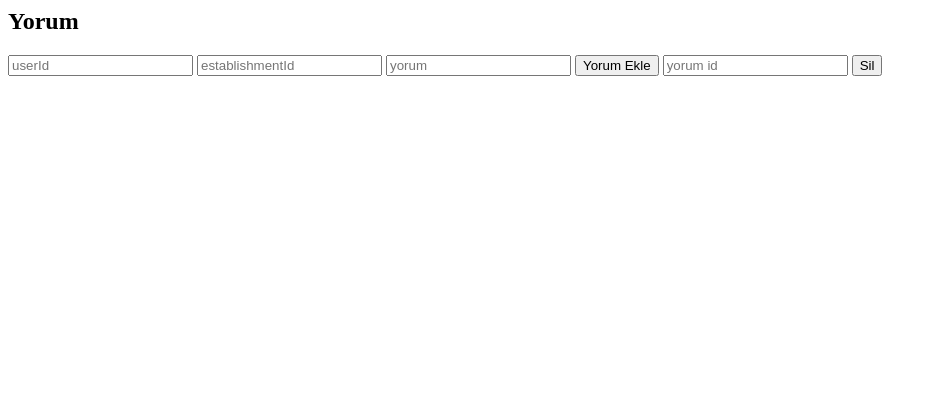
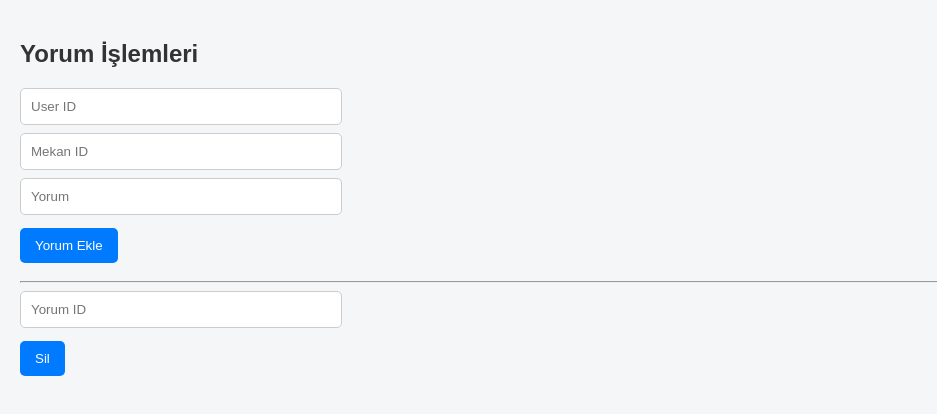
Before and after one commit to emrekose20/SearchCom, a plain HTML site: page Web-Frontend/comments.html in a window 1280 px wide. Shown: the whole page, without its empty margins (0-937 px from the left). Drawn offline with Linux system fonts and the light colour scheme.

Commit message:
Update comments.html

```diff
--- a/Web-Frontend/comments.html
+++ b/Web-Frontend/comments.html
@@ -1,12 +1,24 @@
-<h2>Yorum</h2>
+<!DOCTYPE html>
+<html>
+<head>
+  <title>Yorum</title>
+  <link rel="stylesheet" href="css/style.css">
+</head>
+<body>
 
-<input id="userId" placeholder="userId">
-<input id="establishmentId" placeholder="establishmentId">
-<input id="content" placeholder="yorum">
+<h2>Yorum İşlemleri</h2>
+
+<input id="userId" placeholder="User ID">
+<input id="establishmentId" placeholder="Mekan ID">
+<input id="content" placeholder="Yorum">
 
 <button onclick="addComment()">Yorum Ekle</button>
 
-<input id="commentId" placeholder="yorum id">
+<hr>
+
+<input id="commentId" placeholder="Yorum ID">
 <button onclick="deleteComment()">Sil</button>
 
 <script src="js/comments.js"></script>
+</body>
+</html>
```
